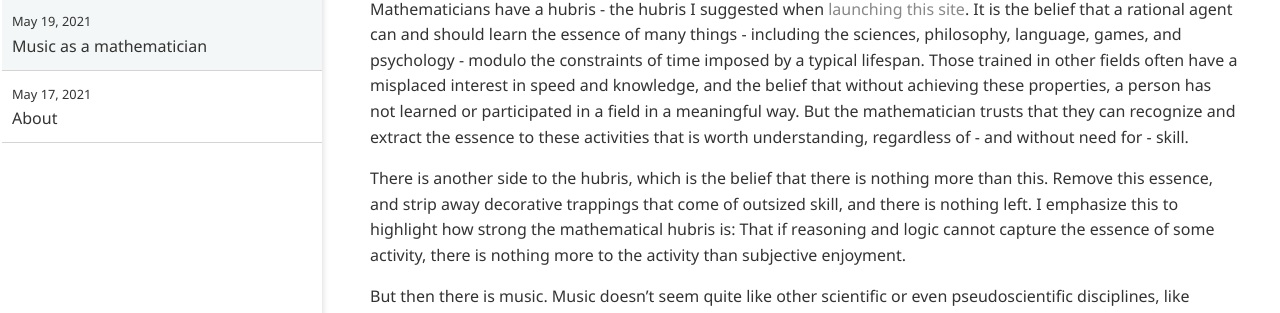
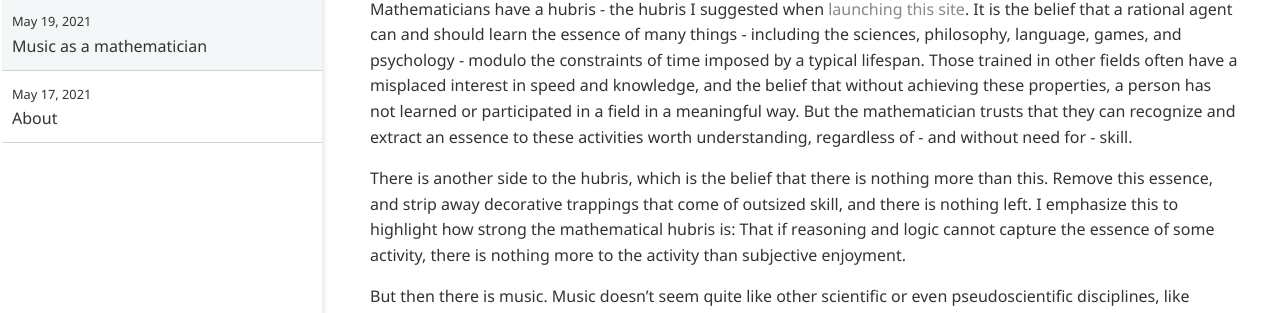
Before and after one commit to ansyblenetwork/arrpiano, a Jekyll site: the page built from _posts/2021-05-19-music-and-mathematics.md, in a window 1280 px wide and 900 px high, scrolled down 446 px. Shown: the part 262-575 px from the top of the window. Built offline with Jekyll 4.4.1, drawn with Linux system fonts in a browser that asks for light colours.

Commit message:
Update 2021-05-19-music-and-mathematics.md

```diff
--- a/_posts/2021-05-19-music-and-mathematics.md
+++ b/_posts/2021-05-19-music-and-mathematics.md
@@ -13,7 +13,7 @@
 
 Contrast this with other pursuits, where the primary objectives include speed, strength, knowledge, and success. A slow sprinter has little value; a chess player who always loses is not interesting. A ranking of mathematicians might also use these measures, but they are secondary.
 
-Mathematicians have a hubris - the hubris I suggested when [launching this site]({% post_url 2021-05-17-about %}). It is the belief that a rational agent can and should learn the essence of many things - including the sciences, philosophy, language, games, and psychology - modulo the constraints of time imposed by a typical lifespan. Those trained in other fields often have a misplaced interest in speed and knowledge, and the belief that without achieving these properties, a person has not learned or participated in a field in a meaningful way. But the mathematician trusts that they can recognize and extract the essence to these activities that is worth understanding, regardless of - and without need for - skill.
+Mathematicians have a hubris - the hubris I suggested when [launching this site]({% post_url 2021-05-17-about %}). It is the belief that a rational agent can and should learn the essence of many things - including the sciences, philosophy, language, games, and psychology - modulo the constraints of time imposed by a typical lifespan. Those trained in other fields often have a misplaced interest in speed and knowledge, and the belief that without achieving these properties, a person has not learned or participated in a field in a meaningful way. But the mathematician trusts that they can recognize and extract an essence to these activities worth understanding, regardless of - and without need for - skill.
 
 There is another side to the hubris, which is the belief that there is nothing more than this. Remove this essence, and strip away decorative trappings that come of outsized skill, and there is nothing left. I emphasize this to highlight how strong the mathematical hubris is: That if reasoning and logic cannot capture the essence of some activity, there is nothing more to the activity than subjective enjoyment.
 
```
